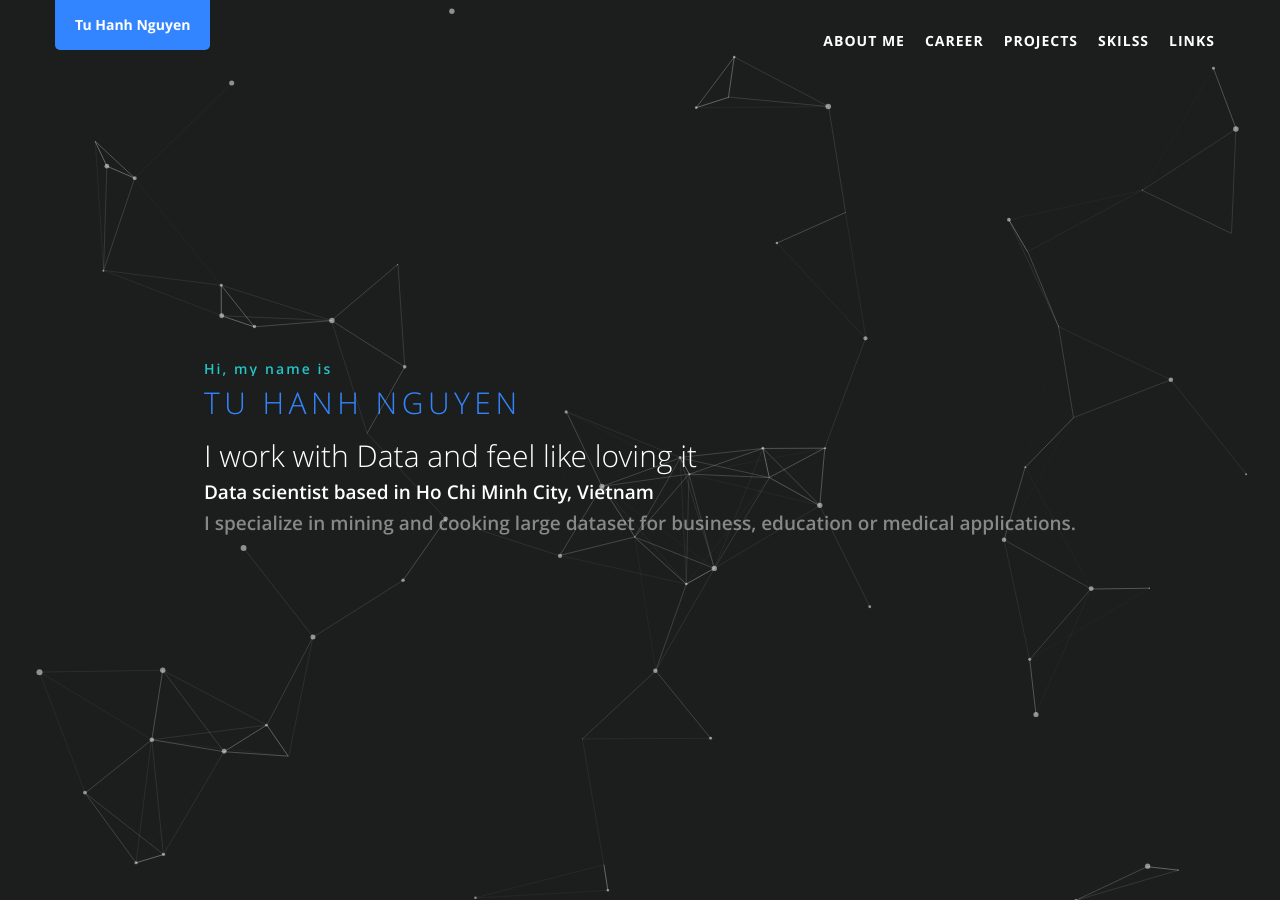
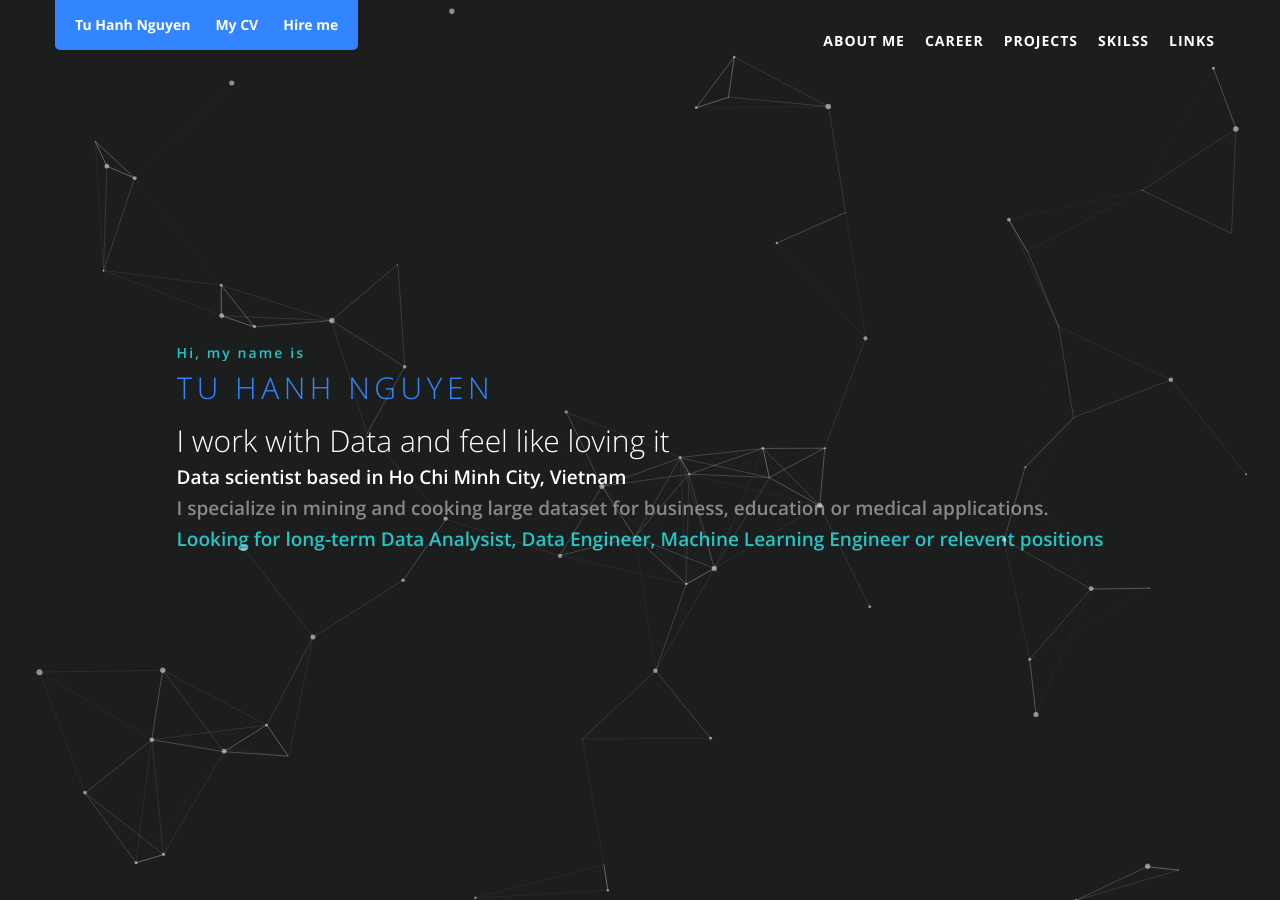
Before and after one commit to Tu777Nguyen/Tu777Nguyen.github.io, a Jekyll site: the page built from index.html, in a window 1280 px wide and 900 px high. Built offline with Jekyll 4.4.1, drawn with Linux system fonts in a browser that asks for light colours; comment, search, counter and statistics services are not loaded.

Commit message:
first commit

```diff
--- a/index.html
+++ b/index.html
@@ -18,6 +18,10 @@ permalink: /
         </button>
         <a class="navbar-brand" href="#page-top" id="i18_title"><span
             data-i18n="website.title">{{ site.title }}</span></a>
+        <a class="navbar-brand" href="https://tuhanhnguyen.github.io/CV_Tu_Hanh_Nguyen.pdf" id="i18_title"><span
+          data-i18n="website.title">My CV</span></a>
+        <a class="navbar-brand" href="mailto: tuhanhnguyen777@gmail.com" id="i18_title">Hire me</a>
+
       </div>
       <div id="navbar" class="navbar-collapse collapse">
         <ul class="nav navbar-nav navbar-right" id="i18_navbar">
@@ -53,6 +57,8 @@ permalink: /
     <h3><span class="text-white">Data scientist based in Ho Chi Minh City, Vietnam</span></h3>
     <h3><span class="text-muted">I specialize in mining and cooking large dataset for business, education or medical
         applications.</span></h3>
+
+    <h3><span class="text-info">Looking for long-term Data Analysist, Data Engineer, Machine Learning Engineer or relevent positions</span></h3>
   </div>
 </div>
 {% if site.index_carousel %}
```
